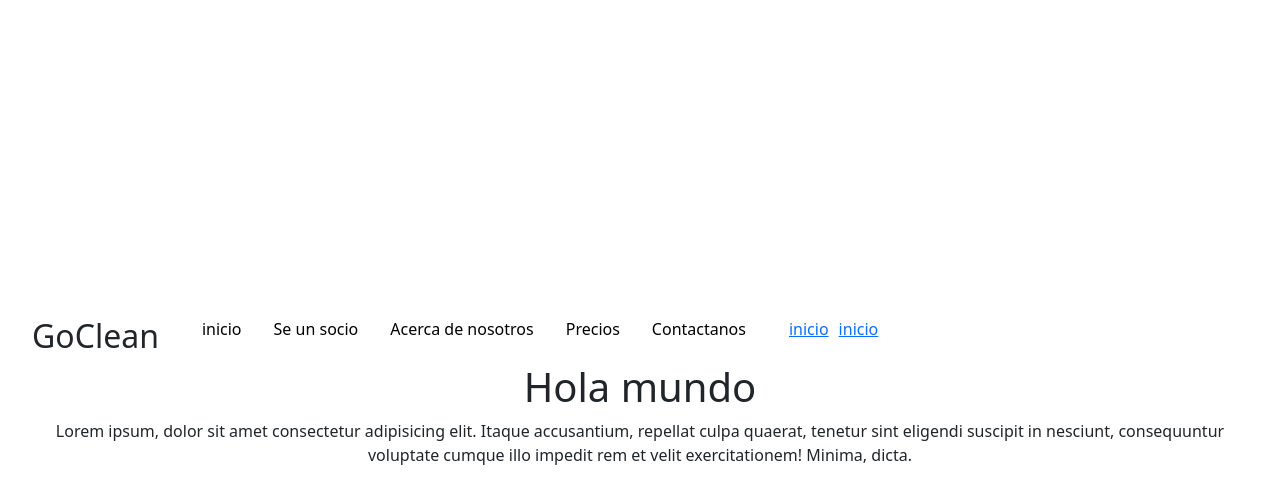
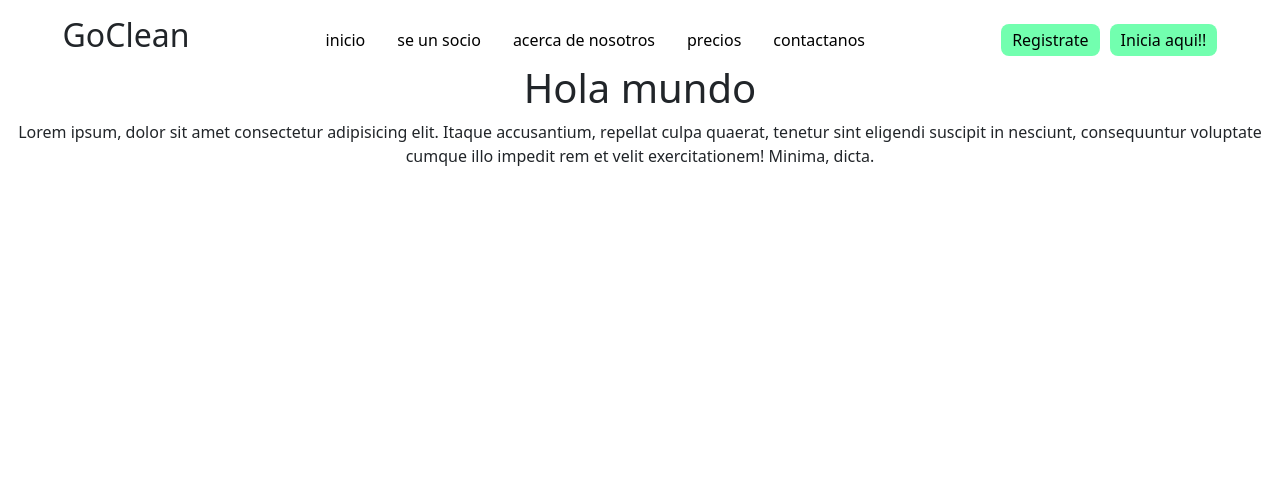
Before and after one commit to tonguiino/GoClean, a React (Vite) app: page / in a window 1280 px wide. Shown: the top 504 px of the page. Built offline with nearby package versions, Linux system fonts and the light colour scheme.

Commit message:
Se crea componente menu se organizan estilos globales

```diff
--- a/src/App.css
+++ b/src/App.css
@@ -1,6 +1,5 @@
 #root {
-  max-width: 1280px;
   margin: 0 auto;
-  padding: 2rem;
+  padding: 1rem;
   text-align: center;
 }
--- a/src/components/header/Menu.jsx
+++ b/src/components/header/Menu.jsx
@@ -9,14 +9,14 @@ const Menu = () => {
                 <h2>GoClean</h2>
                 <ul className="nav-menu">
                     <li><NavLink to='#' className='inicio'>inicio</NavLink></li>
-                    <li><NavLink to='#'>Se un socio</NavLink></li>
-                    <li><NavLink to='#'>Acerca de nosotros</NavLink></li>
-                    <li><NavLink to='#'>Precios</NavLink></li>
-                    <li><NavLink to='#'>Contactanos</NavLink></li>
+                    <li><NavLink to='#'>se un socio</NavLink></li>
+                    <li><NavLink to='#'>acerca de nosotros</NavLink></li>
+                    <li><NavLink to='#'>precios</NavLink></li>
+                    <li><NavLink to='#'>contactanos</NavLink></li>
                 </ul>
                 <ul className="nav-users">
-                    <li><NavLink to='#' className='Registrate'>inicio</NavLink></li>
-                    <li><NavLink to='#' className='Inicia aqui!!'>inicio</NavLink></li>
+                    <li><NavLink to='#' className=''>Registrate</NavLink></li>
+                    <li><NavLink to='#' className=''>Inicia aqui!!</NavLink></li>
                 </ul>
             </header>
 
--- a/src/components/header/Menu.scss
+++ b/src/components/header/Menu.scss
@@ -1,26 +1,50 @@
-header{
+header {
     display: flex;
+    height: 3em;
+    justify-content: space-around;
 
-    .nav-menu{
+    .nav-menu {
+        height: 100%;
         display: flex;
+        align-items: center;
         gap: 10px;
 
-        a{
+        a {
             padding: 1px 11px;
             border-radius: 3px;
             color: black;
             text-decoration: none;
 
 
-            &:hover{
-                background-color: rgb(160, 167, 167);
+            &:hover {
+                background-color: #72ffaf;
 
 
             }
         }
     }
-    .nav-users{
+
+    .nav-users {
+        height: 100%;
         display: flex;
+        align-items: center;
         gap: 10px;
+
+        a {
+            padding: 5px 11px !important;
+            border-radius: 8px !important;
+            background-color: #72ffaf;
+            color: black;
+            text-decoration: none;
+
+
+            &:hover {
+                background-color: #2efa85;
+
+
+            }
+        }
+
+
     }
 }
--- a/src/index.css
+++ b/src/index.css
@@ -2,7 +2,6 @@
   font-family: system-ui, Avenir, Helvetica, Arial, sans-serif;
   line-height: 1.5;
   font-weight: 400;
-
   color-scheme: light dark;
   color: rgba(255, 255, 255, 0.87);
   background-color: #242424;
@@ -14,9 +13,10 @@
 }
 
 a {
-  font-weight: 500;
-  color: #111112;
-  text-decoration: none;
+  padding: 1px 11px !important;
+  border-radius: 3px !important;
+  color: black !important;
+  text-decoration: none !important;
 
 }
 a:hover {
@@ -27,8 +27,11 @@ body {
   margin: 0;
   display: flex;
   place-items: center;
+  align-items: flex-start;
   min-width: 320px;
   min-height: 100vh;
+  box-sizing: border-box;
+
 }
 
 h1 {
```
